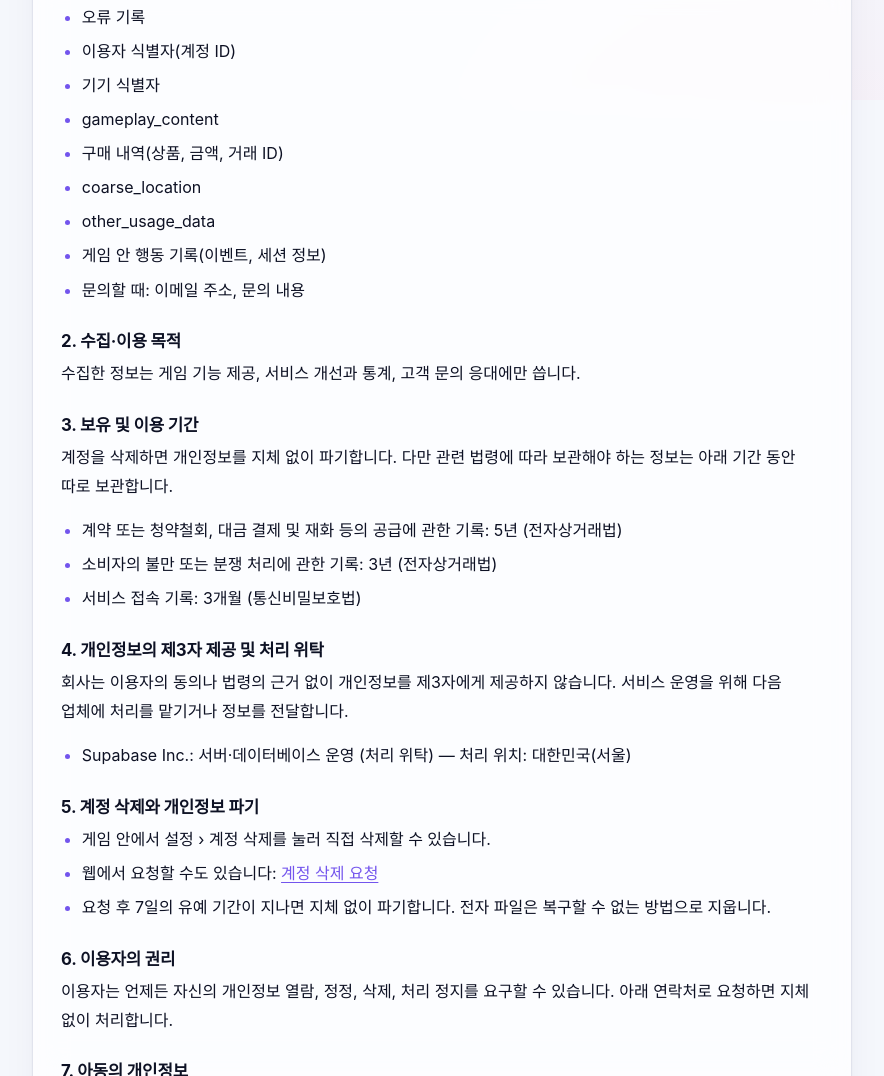
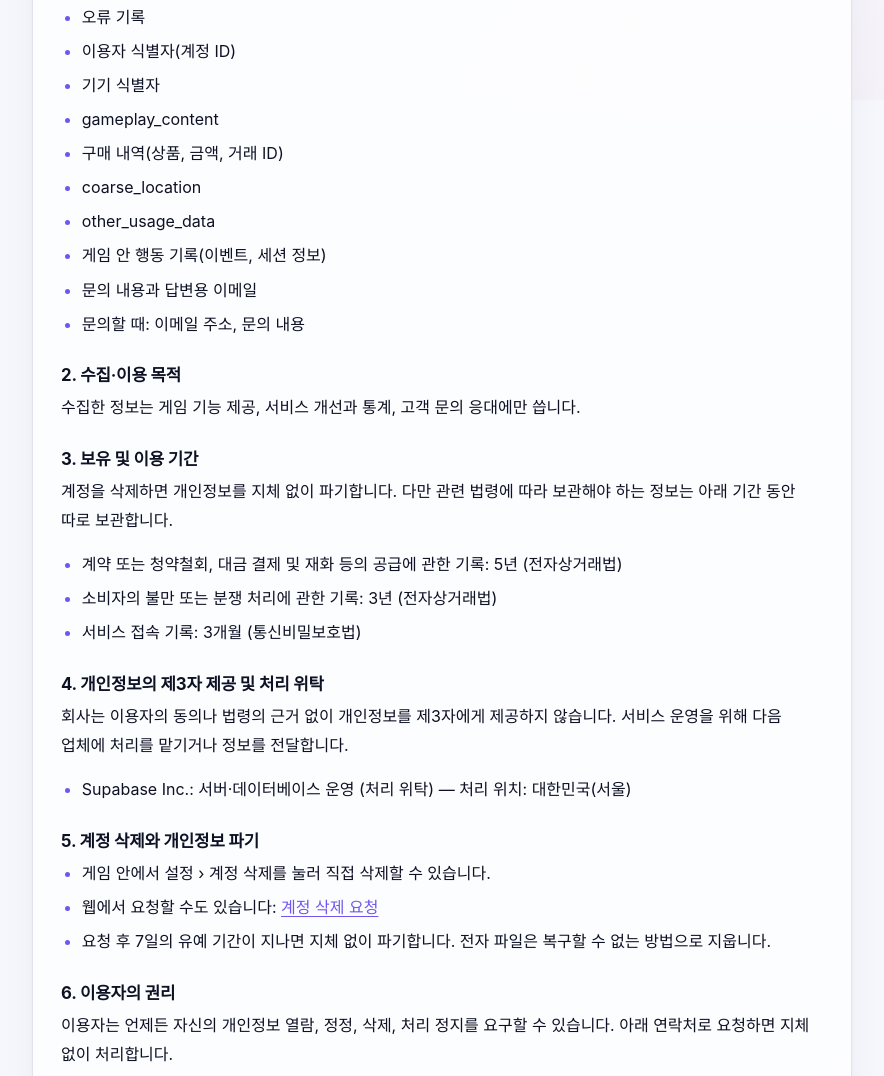
Before and after one commit to playcode365/playcode365.github.io, a plain HTML site: page siren-defense/privacy/index.html in a window 1280 px wide. Shown: the part 700-1776 px from the top of the page, without its empty margins (60-944 px from the left). Drawn offline with Linux system fonts and the light colour scheme.

Commit message:
site: 자동 갱신 (game.updated siren-defense)
Generated-By: pcsd
Source-Event: game.updated

```diff
--- a/siren-defense/privacy/index.html
+++ b/siren-defense/privacy/index.html
@@ -44,7 +44,7 @@ img{max-width:100%;height:auto}
 <section class="wrap page-head"><p class="crumb"><a href="/siren-defense/">사이렌 디펜스</a> <span aria-hidden="true">›</span> <span>개인정보처리방침</span></p><h1>사이렌 디펜스 개인정보처리방침</h1><p class="meta">시행일: <time datetime="2026-11-13">2026-11-13</time></p></section>
 <section class="wrap sec"><div class="notice" role="note"><strong>자동 생성 문서 — 법률 검토 권장</strong><span>이 문서는 게임 설정에서 자동으로 만들었습니다. 법률 검토 전 초안입니다.</span></div><article class="prose panel pad doc"><p>playcode365(이하 &quot;회사&quot;)는 「개인정보 보호법」 등 관련 법령을 지키며, 사이렌 디펜스(이하 &quot;서비스&quot;) 이용자의 개인정보를 다음과 같이 처리합니다.</p>
 <h3>1. 수집하는 개인정보 항목</h3>
-<ul><li>기기 정보(모델, 운영체제, 앱 버전)</li><li>접속 기록</li><li>오류 기록</li><li>이용자 식별자(계정 ID)</li><li>기기 식별자</li><li>gameplay_content</li><li>구매 내역(상품, 금액, 거래 ID)</li><li>coarse_location</li><li>other_usage_data</li><li>게임 안 행동 기록(이벤트, 세션 정보)</li><li>문의할 때: 이메일 주소, 문의 내용</li></ul>
+<ul><li>기기 정보(모델, 운영체제, 앱 버전)</li><li>접속 기록</li><li>오류 기록</li><li>이용자 식별자(계정 ID)</li><li>기기 식별자</li><li>gameplay_content</li><li>구매 내역(상품, 금액, 거래 ID)</li><li>coarse_location</li><li>other_usage_data</li><li>게임 안 행동 기록(이벤트, 세션 정보)</li><li>문의 내용과 답변용 이메일</li><li>문의할 때: 이메일 주소, 문의 내용</li></ul>
 <h3>2. 수집·이용 목적</h3>
 <p>수집한 정보는 게임 기능 제공, 서비스 개선과 통계, 고객 문의 응대에만 씁니다.</p>
 <h3>3. 보유 및 이용 기간</h3>
```
Also changed, not shown: en/siren-defense/privacy/index.html (+1 -1 lines).
